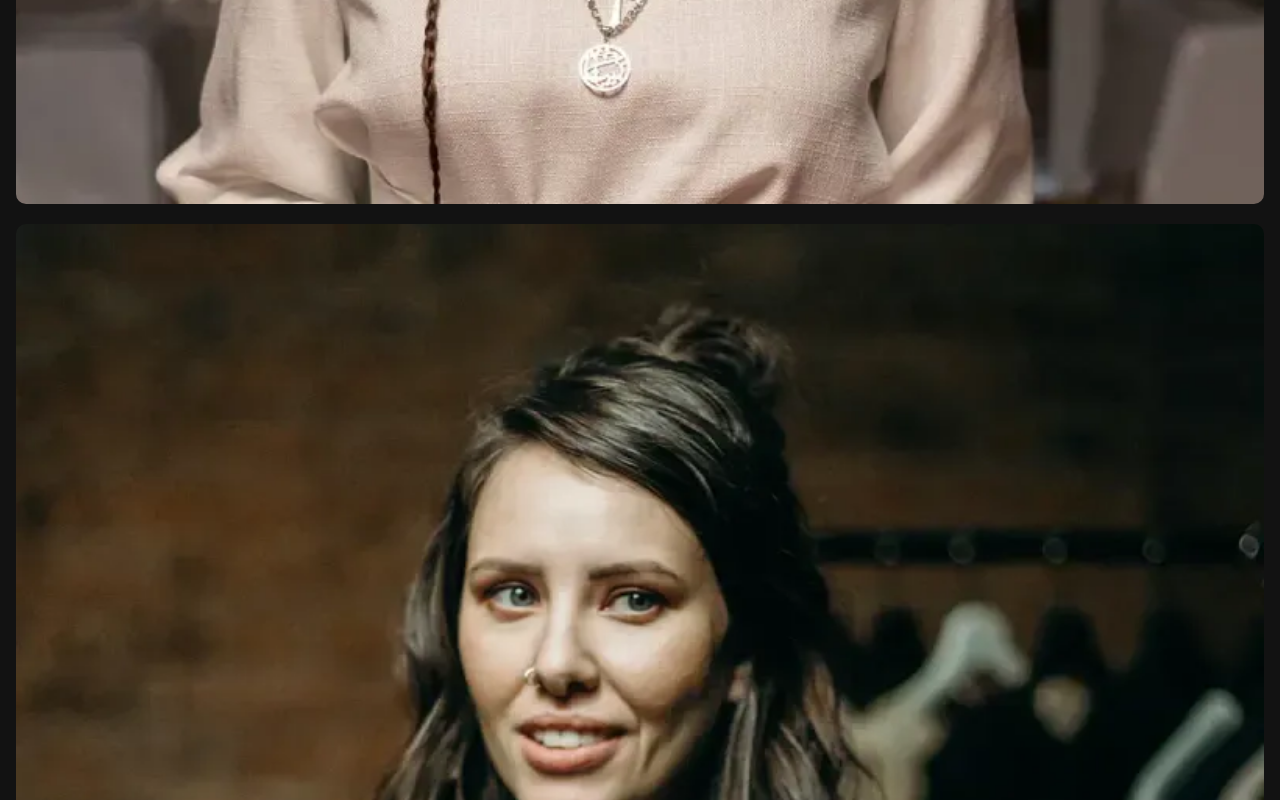
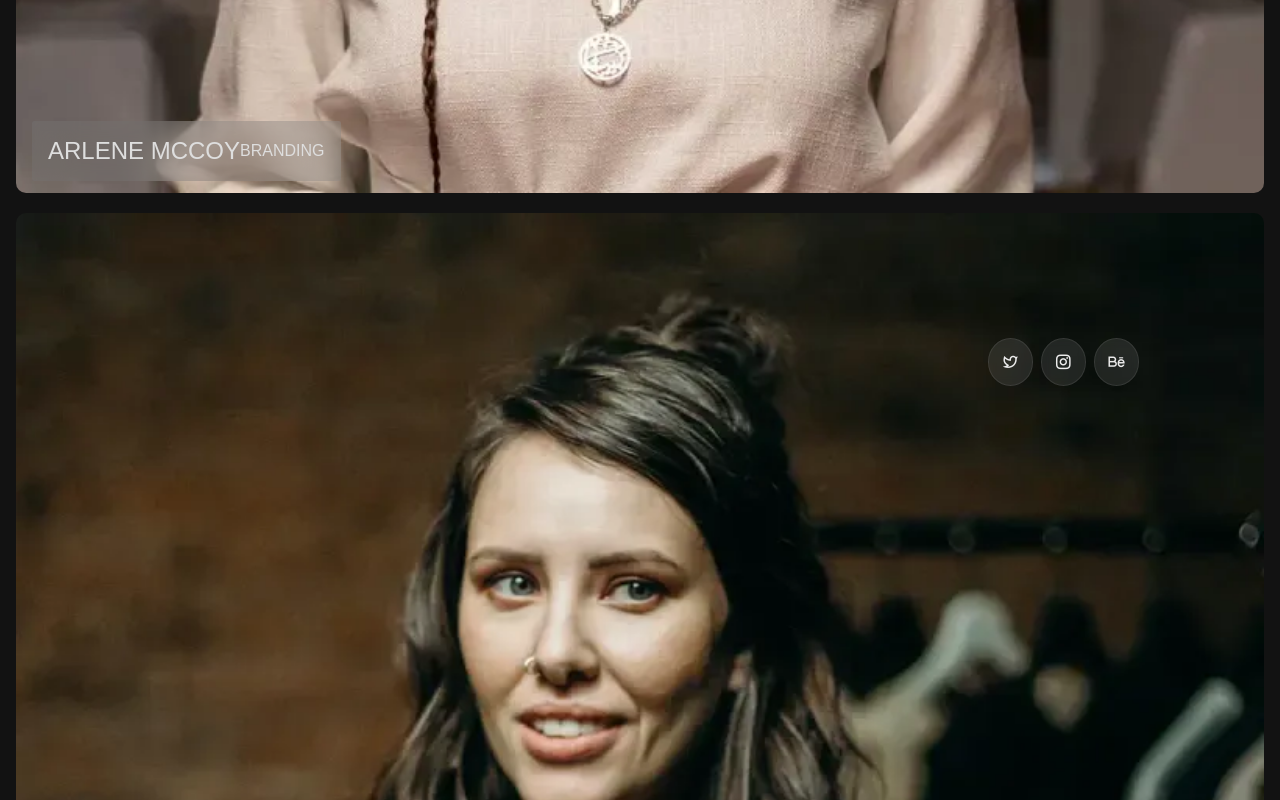
Before and after one commit to rawataayush/fashion-studio-clone, a plain HTML site: page index.html in a window 1280 px wide. Shown: the part 3660-4460 px from the top of the page. Drawn offline with nearby package versions, Linux system fonts and the light colour scheme.

Commit message:
complete our team section

```diff
--- a/index.html
+++ b/index.html
@@ -4,6 +4,10 @@
     <meta charset="UTF-8">
     <meta name="viewport" content="width=device-width, initial-scale=1.0">
     <title>Fashion Studio</title>
+    <link
+    href="https://cdn.jsdelivr.net/npm/remixicon@4.7.0/fonts/remixicon.css"
+    rel="stylesheet"
+/>
     <link
     href="https://cdn.jsdelivr.net/npm/remixicon@4.7.0/fonts/remixicon.css"
     rel="stylesheet"
@@ -75,12 +79,39 @@
             <div class="team-members">
                 <div class="member">
                     <img src="images/member-1.webp" alt="">
+                    <div class="social-links">
+                        <i class="ri-twitter-line"></i>
+                        <i class="ri-instagram-line"></i>
+                        <i class="ri-behance-line"></i>
+                </div>
+                <div class="member-info">
+                    <h1>arlene mccoy</h1>
+                    <span>branding</span>
+                </div>
                 </div>
                 <div class="member">
                     <img src="images/member-2.webp" alt="">
+                    <div class="social-links">
+                        <i class="ri-twitter-line"></i>
+                        <i class="ri-instagram-line"></i>
+                        <i class="ri-behance-line"></i>
+                </div>
+                <div class="member-info">
+                    <h1>bessie cooper</h1>
+                    <span>marketing</span>
+                </div>
                 </div>
                 <div class="member">
                     <img src="images/member-3.webp" alt="">
+                    <div class="social-links">
+                        <i class="ri-twitter-line"></i>
+                        <i class="ri-instagram-line"></i>
+                        <i class="ri-behance-line"></i>
+                </div>
+                <div class="member-info">
+                    <h1>marvin mckinney</h1>
+                    <span>video</span>
+                </div>
                 </div>
             </div>
         </section>
--- a/style.scss
+++ b/style.scss
@@ -235,17 +235,15 @@ main{
         width: 100%;
         display: flex;
         flex-direction: column;
-        gap: 0.8rem;
-        margin-top: 1rem;
+        margin-top: 1.4rem;
 
         .heading-section{
-
+            margin-left: 1rem;
             h1{
                 font-size: 2rem;
                 color: #ececec;
                 font-weight: 100;
                 text-transform: uppercase;
-                line-height: 1.3;
             }
         }
 
@@ -254,10 +252,64 @@ main{
 
             .member{
                 margin-top: 1rem;
+                position: relative;
+
                 img{
-                width: 100%;
-                object-fit: cover;
-                border-radius: 10px;
+                    width: 100%;
+                    object-fit: cover;
+                    border-radius: 10px;
+                    }
+
+                .social-links{
+                    width: 100%;
+                    position: absolute;
+                    z-index: 2;
+                    top: 10%;
+                    right: 10%;
+                    display: flex;
+                    flex-direction: row;
+                    justify-content: end;
+                    gap: 0.5rem;
+
+                    i{
+                        font-size: 1.1rem;
+                        color: #ececec;
+                        border: 1px solid rgba(128, 128, 128, 0.203);
+                        border-radius: 50%;
+                        background-color: rgba(128, 128, 128, 0.203);
+                        backdrop-filter: blur(5px);
+                        padding: 0.8rem;
+                        transition: all ease 0.3s;
+                        cursor: pointer;
+                    }
+
+                    i:hover{
+                        border: 1px solid #ececec;
+                    }
+                }
+
+                .member-info{
+                    position: absolute;
+                    bottom: 0;
+                    display: flex;
+                    justify-content: space-between;
+                    align-items: center;
+                    padding: 1rem;
+                    text-transform: uppercase;
+                    color: #dedede;
+                    background-color: rgba(123, 123, 123, 0.329);
+                    backdrop-filter: blur(20px);
+                    margin: 1rem;
+                    border-radius: 2px;
+
+                    h1{
+                        font-size: 1.5rem;
+                        font-weight: 300;
+                    }
+
+                    span{
+                        font-weight: 400;
+                    }
                 }
             }
         }
```
Also changed, not shown: style.css, 1 other file.
